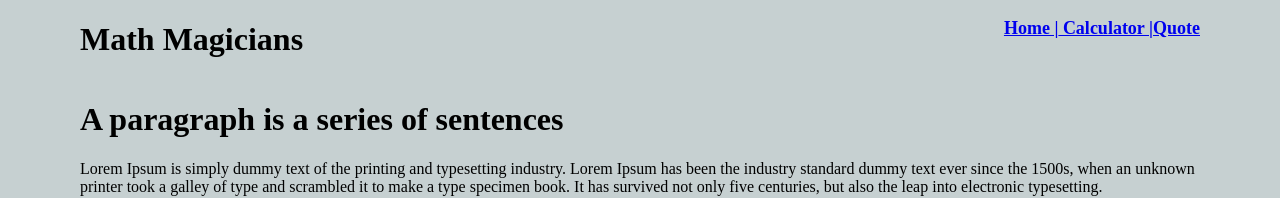
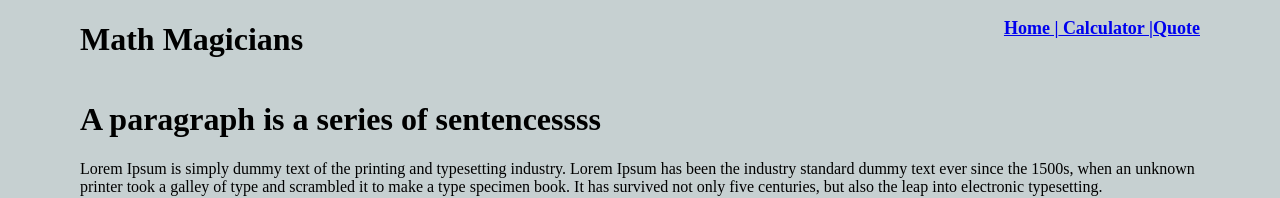
Before and after one commit to Mucyosoda/Math-Magician, a React (Create React App) app: page / in a window 1280 px wide. Shown: the top 198 px of the page. Built offline with nearby package versions, Linux system fonts and the light colour scheme.

Commit message:
Home page

```diff
--- a/src/Components/welcome.js
+++ b/src/Components/welcome.js
@@ -3,13 +3,13 @@ import styles from './Welcome.css';
 
 const Home = () => (
   <div className={styles.header}>
-    <h1> A paragraph is a series of sentences</h1>
+    <h1> A paragraph is a series of sentencessss</h1>
     <p>
       Lorem Ipsum is simply dummy text of the printing and typesetting industry.
-      Lorem Ipsum has been the industry standard dummy text ever since the 1500s,
-      when an unknown printer took a galley of type and scrambled it to make a type specimen book.
-      It has survived not only five centuries, but also the leap into electronic typesetting.
-
+      Lorem Ipsum has been the industry standard dummy text ever since the
+      1500s, when an unknown printer took a galley of type and scrambled it to
+      make a type specimen book. It has survived not only five centuries, but
+      also the leap into electronic typesetting.
     </p>
   </div>
 );
```
